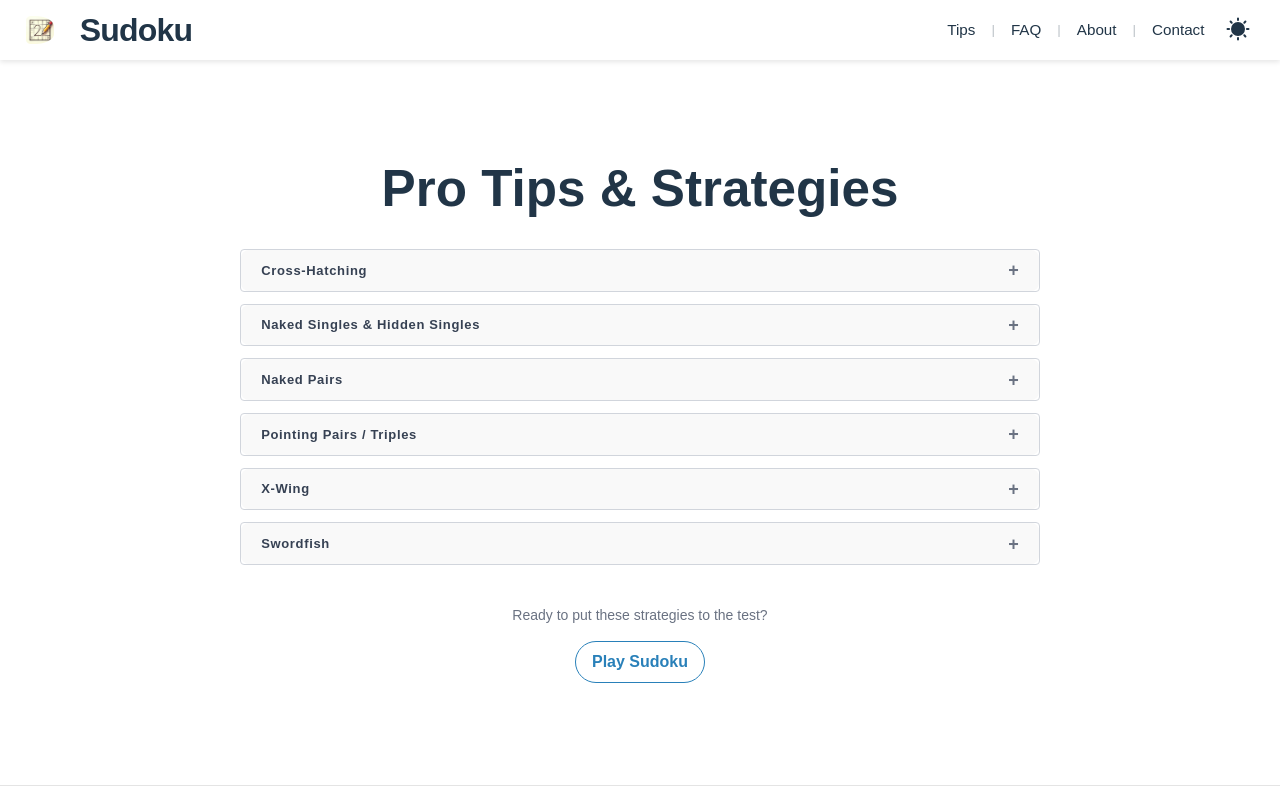
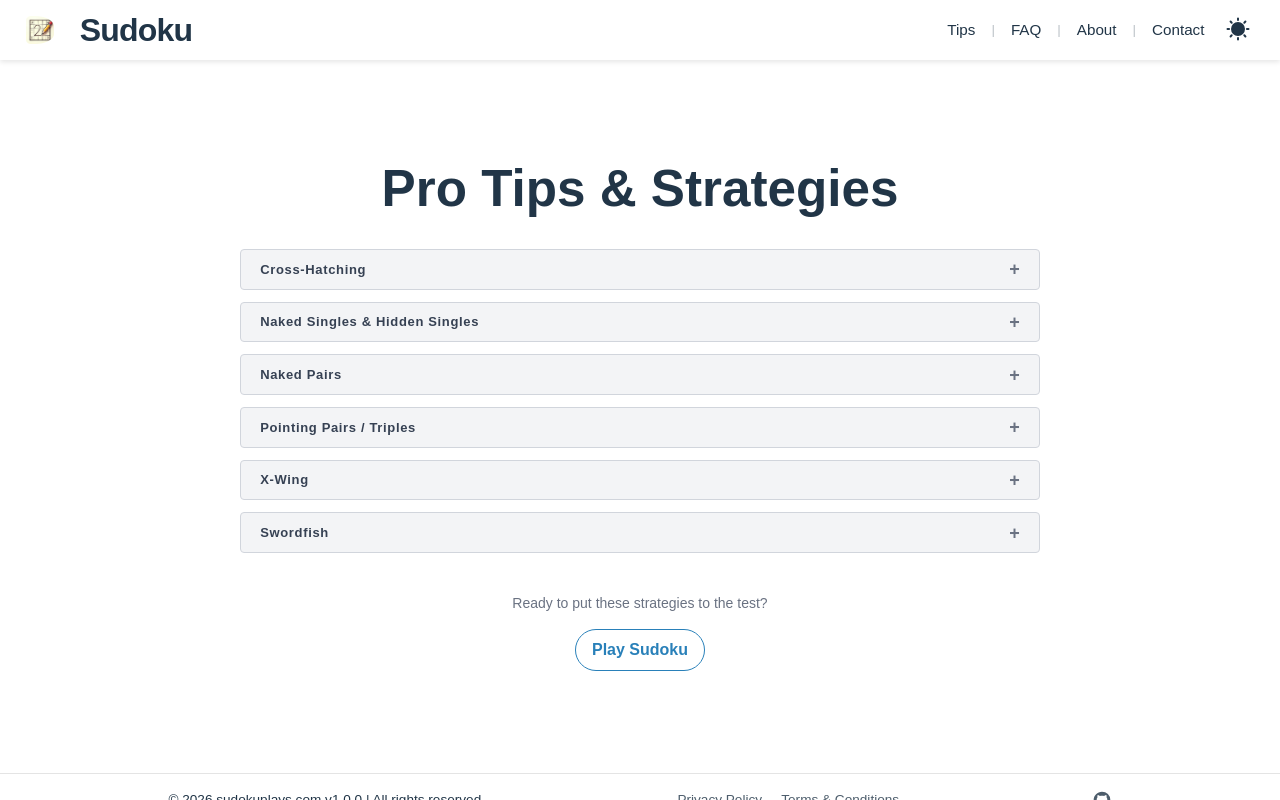
Before and after one commit to kiranofans/sudoku_game, a React (Vite) app: page /sudokuTips in a window 1280 px wide. Built offline with nearby package versions, Linux system fonts and the light colour scheme; a small style sheet from the web is missing.

Commit message:
UI: modified a bit expand/collapse bar style

```diff
--- a/src/components/ExpandableBox.tsx
+++ b/src/components/ExpandableBox.tsx
@@ -14,28 +14,31 @@ const ExpandableBox: React.FC<ExpandableBoxProps> = ({
     children,
 }) => {
     return (
-        /* The main container/box: Background for the ENTIRE thing */
-        <div className="w-full border border-gray-300 dark:border-gray-600 bg-white dark:bg-gray-800 rounded">
-            {/* The clickable bar: "bg-transparent" makes it use the box background above */}
+        /* The main container/box */
+        <div className="w-full border border-gray-300 dark:border-gray-600 bg-gray-100 dark:bg-gray-700 rounded overflow-hidden">
+
+            {/* Toggle bar */}
             <button
                 onClick={onToggle}
-                className="w-full bg-transparent flex justify-between items-center px-4 py-2 hover:bg-gray-50 dark:hover:bg-gray-700 transition-colors focus:outline-none"
+                className="w-full flex justify-between items-center p-2
+               !border-none !rounded-none !bg-transparent
+               hover:bg-gray-50 dark:hover:bg-gray-600
+               transition-colors focus:outline-none"
             >
-                {/* The title text */}
-                <span className={`text-[13px] text-gray-700 dark:text-gray-400 tracking-wider font-semibold text-left`}>
+                <span className="text-[13px] text-gray-700 dark:text-gray-300 tracking-wider font-semibold text-left">
                     {title}
                 </span>
 
-                {/* The +/- expand/collapse indicator */}
-                <span className="text-gray-500 dark:text-gray-500 font-bold text-lg leading-none">
+                <span className="text-gray-500 dark:text-gray-200 font-bold text-lg leading-none">
                     {isOpen ? "−" : "+"}
                 </span>
             </button>
 
-            {/* The expanded content area */}
+            {/* Expanded content */}
             {isOpen && (
-                <div className="px-4 pb-4 pt-2 text-left border-t border-gray-200 w-full dark:border-gray-700 text-sm text-gray-600 dark:text-gray-100 break-words">
-                    <div className="max-w-2xl w-full mx-auto">
+                <div className="px-4 py-4 text-left border-t border-gray-200 w-full
+                    dark:border-gray-700 text-sm text-gray-600 dark:text-gray-100">
+                    <div className="max-w-2xl w-full mx-auto break-words whitespace-normal">
                         {children}
                     </div>
                 </div>
--- a/src/pages/Faq.tsx
+++ b/src/pages/Faq.tsx
@@ -26,7 +26,7 @@ const getFAQs = (): FAQItem[] => {
         },
         {
             question: "Do I need an account to play?",
-            answer: "No account is required. You can start playing instantly.",
+            answer: "No sign up or login is required. You can start playing instantly.",
         },
         {
             question: "What difficulty levels are available?",
@@ -41,7 +41,7 @@ const getFAQs = (): FAQItem[] => {
         {
             question: "How can I improve at Sudoku?",
             answer:
-                "Practice regularly and learn strategies like scanning and pencil marks.",
+                "you can improve Sudoku skill by playing regularly and learn strategies from the Tips page, like scanning and pencil marks.",
         },
     ];
 };
@@ -100,7 +100,7 @@ const faq: React.FC = () => {
                         >
                             {index === 0 ? (
                                 <div>
-                                    <p className="italic mb-2">
+                                    <p className="italic mb-2 mx-auto">
                                         “Sudoku (/suːˈdoʊkuː, -ˈdɒk-, sə-/; Japanese: 数独, romanized: sūdoku, lit. 'digit-single'; originally called Number Place)
                                         is a logic-based, combinatorial number-placement puzzle.”
                                     </p>
@@ -114,6 +114,10 @@ const faq: React.FC = () => {
                                         — Source: <a href="https://en.wikipedia.org/wiki/Sudoku" className="underline hover:text-blue-500" target="_blank" rel="noopener noreferrer">Wikipedia</a>
                                     </p>
                                 </div>
+                            ) : faq.question === "How can I improve at Sudoku?" ? (
+                                <span>
+                                    you can improve Sudoku skill by playing regularly and learn strategies from the <Link to="/sudokuTips" className="underline hover:text-blue-500">Tips page</Link>, like scanning and pencil marks.
+                                </span>
                             ) : (
                                 faq.answer
                             )}
--- a/src/styles.css
+++ b/src/styles.css
@@ -1,5 +1,6 @@
 @import "tailwindcss";
 @custom-variant dark (&:is(.dark-theme *));
+
 :root {
   font-family: system-ui, Avenir, Helvetica, Arial, sans-serif;
   line-height: 1.5;
@@ -137,14 +138,15 @@ h1 {
 
 button {
   border-radius: 8px;
-  border: 1px solid transparent;
+  border: 1px solid var(--button-border);
   padding: 0.6em 1.2em;
   font-size: 1em;
   font-weight: 500;
   font-family: inherit;
-  background-color: #1a1a1a;
+  background-color: var(--button-bg);
+  color: var(--button-text);
   cursor: pointer;
-  transition: border-color 0.25s;
+  transition: border-color 0.25s, background-color 0.25s, color 0.25s;
 }
 
 button:hover {
@@ -156,28 +158,7 @@ button:focus-visible {
   outline: 4px auto -webkit-focus-ring-color;
 }
 
-/* Accordion buttons — resets the global button styles so width never shifts on click/focus */
-.accordion-btn {
-  border: none !important;
-  border-radius: 0 !important;
-  padding: 0 !important;
-  background-color: transparent !important;
-  font-size: inherit !important;
-  font-weight: inherit !important;
-  transition: background-color 0.2s ease !important;
-  width: 100%;
-  display: flex;
-  box-sizing: border-box;
-}
 
-.accordion-btn:hover {
-  border-color: transparent !important;
-}
-
-.accordion-btn:focus,
-.accordion-btn:focus-visible {
-  outline: none !important;
-}
 
 @media (prefers-color-scheme: light) {
   :root {
```
